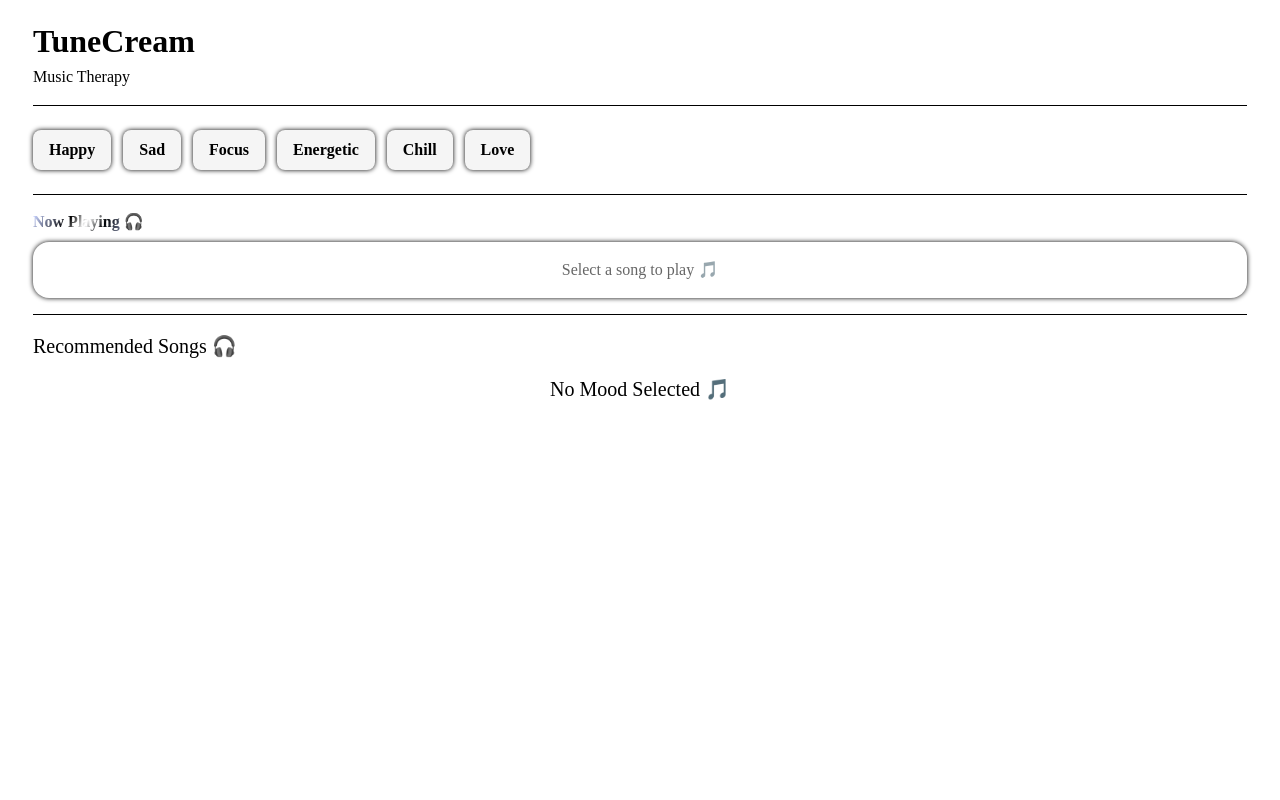
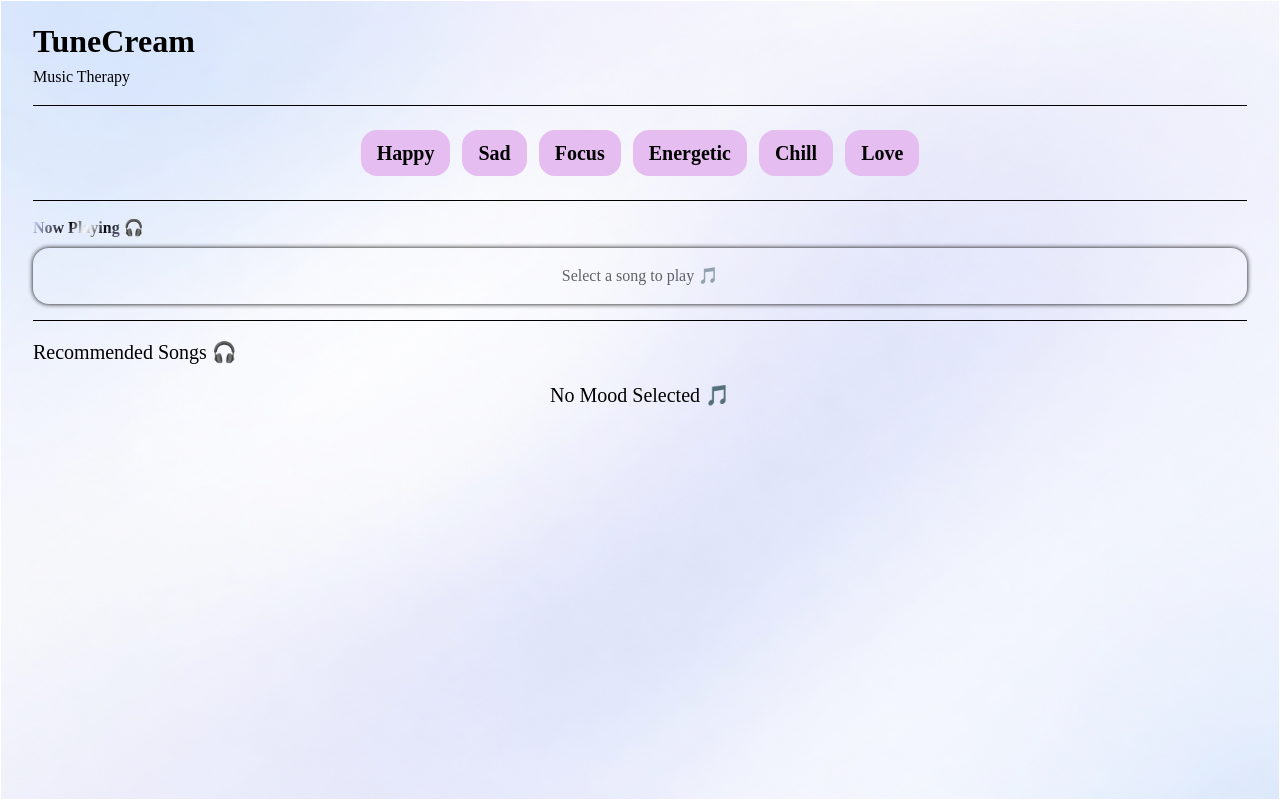
Before and after one commit to Desktop-ux/TuneCream_Frontend, a React (Vite) app: page / in a window 1280 px wide. Built offline with nearby package versions, Linux system fonts and the light colour scheme.

Commit message:
ui changes

```diff
--- a/src/App.css
+++ b/src/App.css
@@ -2,9 +2,11 @@
   width: 100%;
   height: 100vh;
   overflow-x: hidden;
-
   padding: 1rem 2rem;
-    background: white;
+  /* background: white; */
+  background-image: url(./assets/moody_bg.png);
+  background-position: center;
+  background-size: cover;
   color: black;
   display: flex;
   flex-direction: column;
@@ -13,6 +15,7 @@
   border: 1px solid white;
 }
 
+
 .app_head {
   width: 100%;
   display: flex;
@@ -20,7 +23,7 @@
   align-items: flex-start;
 }
 
-.app_head h1{
+.app_head h1 {
   font-size: 2rem;
   font-weight: 800;
 }
--- a/src/Components/Moods/Moods.css
+++ b/src/Components/Moods/Moods.css
@@ -1,6 +1,8 @@
 .mood_container {
   width: 100%;
   display: flex;
+  align-items: center;
+  justify-content: center;
   flex-wrap: wrap;
   padding: 0.5rem 0rem;
   gap: 0.75rem;
@@ -8,24 +10,24 @@
 
 .mood_btn {
   padding: 0.5rem 1rem;
-    font-size: 1rem;
+  font-size: 1.25rem;
   font-weight: 600;
   color: black;
   outline: none;
   border: none;
-    background: whitesmoke;
-    box-shadow: 0 0 5px black;
-    border-radius: 0.5rem;
+  background: rgb(229, 189, 241);
+  /* box-shadow: 0 0 5px black; */
+  border-radius: 1rem;
 }
 
-.active_mood{
+.active_mood {
   padding: 0.5rem 1rem;
-    font-size: 1rem;
+  font-size: 1.25rem;
   font-weight: 600;
   color: rgb(252, 252, 252);
   outline: none;
   border: none;
-    background: rgb(9, 136, 255);
-    box-shadow: 0 0 5px black;
+  background: rgb(159, 61, 201);
+  /* box-shadow: 0 0 5px black; */
   border-radius: 0.5rem;
 }
```
Also changed, not shown: src/App.jsx (line endings or trailing spaces), src/assets/moody_bg.png (added). Lines whose indentation alone changed are shown as unchanged.
